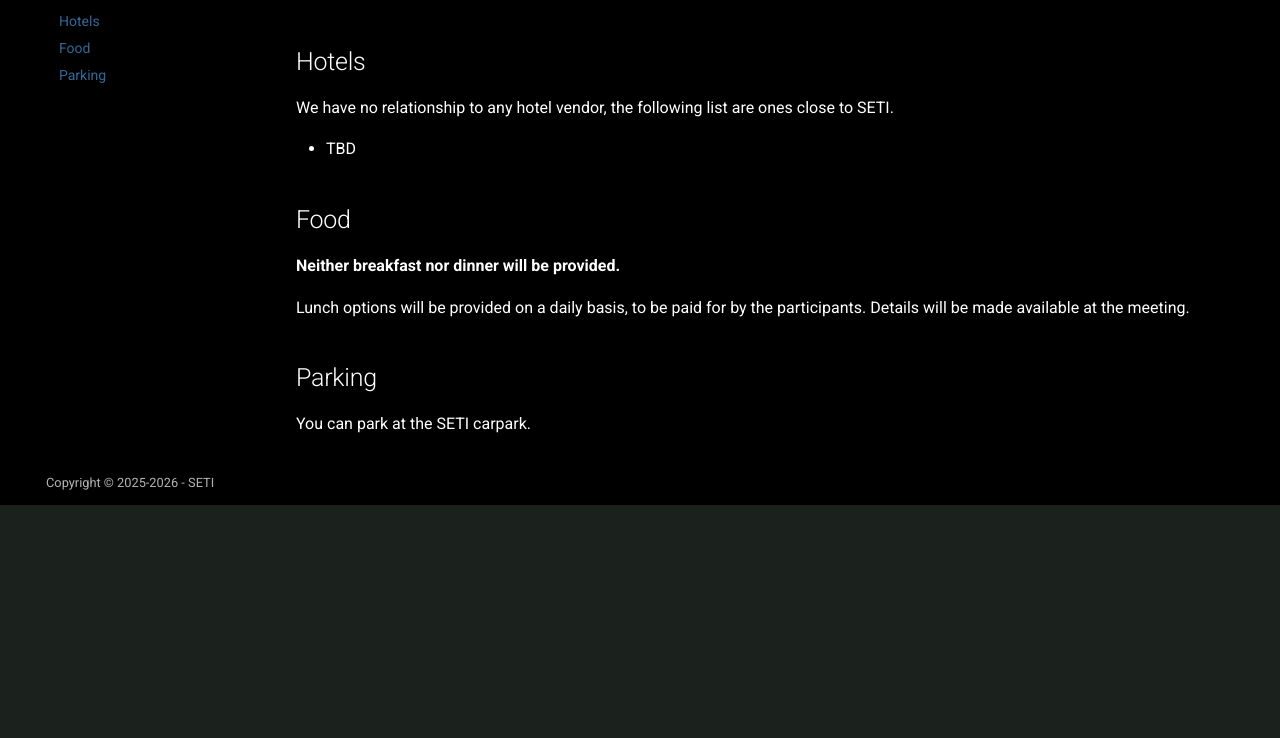
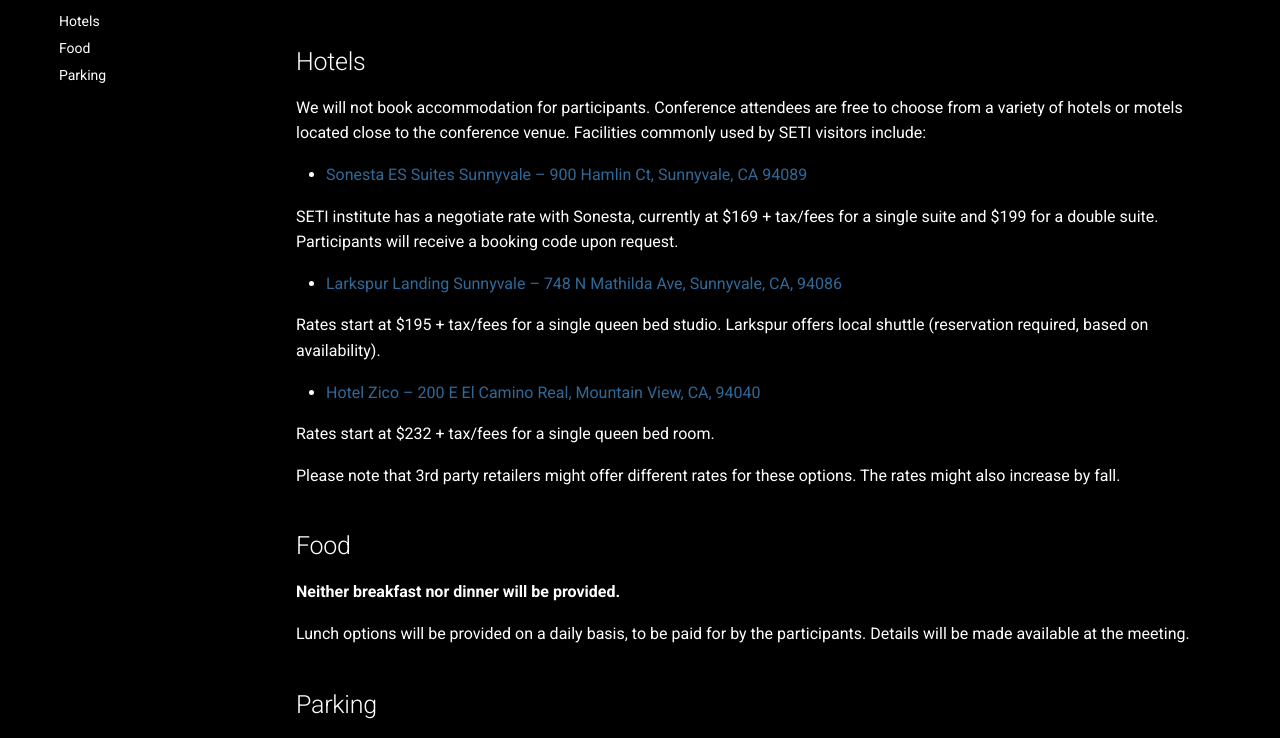
Before and after one commit to LM-SAL/iris_muse_team_meeting, an MkDocs documentation site: the page built from docs/useful_info.md, in a window 1280 px wide and 900 px high, scrolled down 1091 px, cut to the strip 162-900 px from the top of the window. Built offline with MkDocs 1.6.1 and Material for MkDocs 9.7.7, drawn with Linux system fonts in a browser that asks for light colours; before the commit the page ends 1758 px from its top, so only the background shows below that.

Commit message:
Hotel info
Draft of Hotels section for Useful Information.

```diff
--- a/docs/useful_info.md
+++ b/docs/useful_info.md
@@ -12,9 +12,21 @@
 
 ## Hotels
 
-We have no relationship to any hotel vendor, the following list are ones close to SETI.
+We will not book accommodation for participants. Conference attendees are free to choose from a variety of hotels or motels located close to the conference venue. Facilities commonly used by SETI visitors include:
 
-* TBD
+* [Sonesta ES Suites Sunnyvale – 900 Hamlin Ct, Sunnyvale, CA 94089](https://www.sonesta.com/sonesta-es-suites/ca/sunnyvale/sonesta-es-suites-sunnyvale)
+
+SETI institute has a negotiate rate with Sonesta, currently at $169 + tax/fees for a single suite and $199 for a double suite. Participants will receive a booking code upon request.
+
+* [Larkspur Landing Sunnyvale – 748 N Mathilda Ave, Sunnyvale, CA, 94086](https://www.hotelzico.com/?utm_source=google&utm_medium=organic&utm_campaign=business_listing)
+
+Rates start at $195 + tax/fees for a single queen bed studio. Larkspur offers local shuttle (reservation required, based on availability).
+
+* [Hotel Zico – 200 E El Camino Real, Mountain View, CA, 94040](https://www.larkspurhotels.com/sunnyvale?utm_source=google-gbp&utm_medium=organic&utm_campaign=gbp)
+
+Rates start at $232 + tax/fees for a single queen bed room.
+
+Please note that 3rd party retailers might offer different rates for these options. The rates might also increase by fall.
 
 ## Food
 
```
